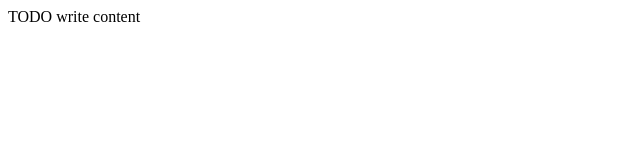
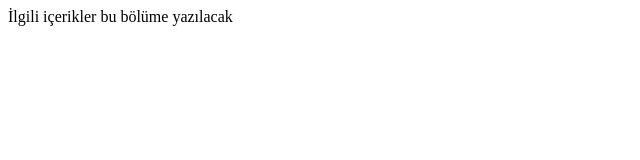
Before and after one commit to RuhanKarimov/HTMLDers, a plain HTML site: page NetBeansProjects/HTML5Application/public_html/index.html in a window 1280 px wide. Shown: the whole page, without its empty margins (0-640 px from the left). Drawn offline with Linux system fonts and the light colour scheme.

Commit message:
repositery oluşturma

```diff
--- a/HTML5Application/public_html/index.html
+++ b/NetBeansProjects/HTML5Application/public_html/index.html
@@ -10,6 +10,6 @@ Click nbfs://nbhost/SystemFileSystem/Templates/Other/html.html to edit this temp
     <meta name="viewport" content="width=device-width, initial-scale=1.0">
 </head>
 <body>
-<div>TODO write content</div>
+<div> İlgili içerikler bu bölüme yazılacak</div>
 </body>
 </html>
```
Also changed, not shown: NetBeansProjects/HTML5Application/nbproject/project.xml (renamed from HTML5Application/nbproject/project.xml), 4 other files.
